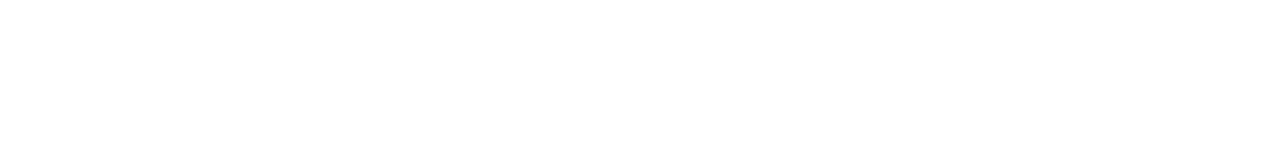
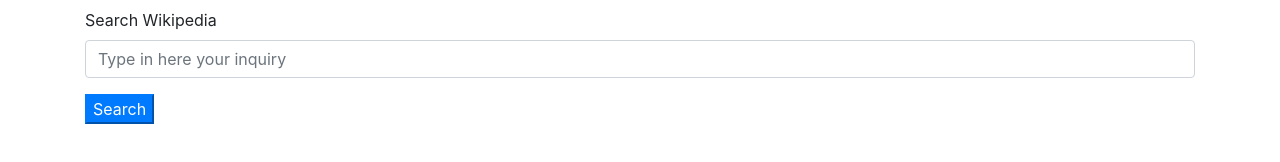
Before and after one commit to laimye/wikipedia-viewer, a plain HTML site: page index.html in a window 1280 px wide. Drawn offline with nearby package versions, Linux system fonts and the light colour scheme.

Commit message:
Create a form, style form with bootstrap - issue-1

```diff
--- a/index.html
+++ b/index.html
@@ -4,9 +4,19 @@
   <meta charset="UTF-8">
   <meta name="viewport" content="width=device-width, initial-scale=1.0">
   <meta http-equiv="X-UA-Compatible" content="ie=edge">
+  <link rel="stylesheet" href="https://maxcdn.bootstrapcdn.com/bootstrap/4.0.0/css/bootstrap.min.css" integrity="sha384-Gn5384xqQ1aoWXA+058RXPxPg6fy4IWvTNh0E263XmFcJlSAwiGgFAW/dAiS6JXm" crossorigin="anonymous">
   <title>Wikipedia Viewer</title>
 </head>
 <body>
+  <div class="container mt-2">
+    <form>
+      <div class="form-group">
+        <label for="userInput">Search Wikipedia</label>
+        <input type="text" class="form-control" placeholder="Type in here your inquiry">
+      </div>
+      <button type="submit" class="btn-primary">Search</button>
+    </form>
+  </div>
 
 </body>
 </html>
```
Also changed, not shown: app.js (added), style.css (added).
